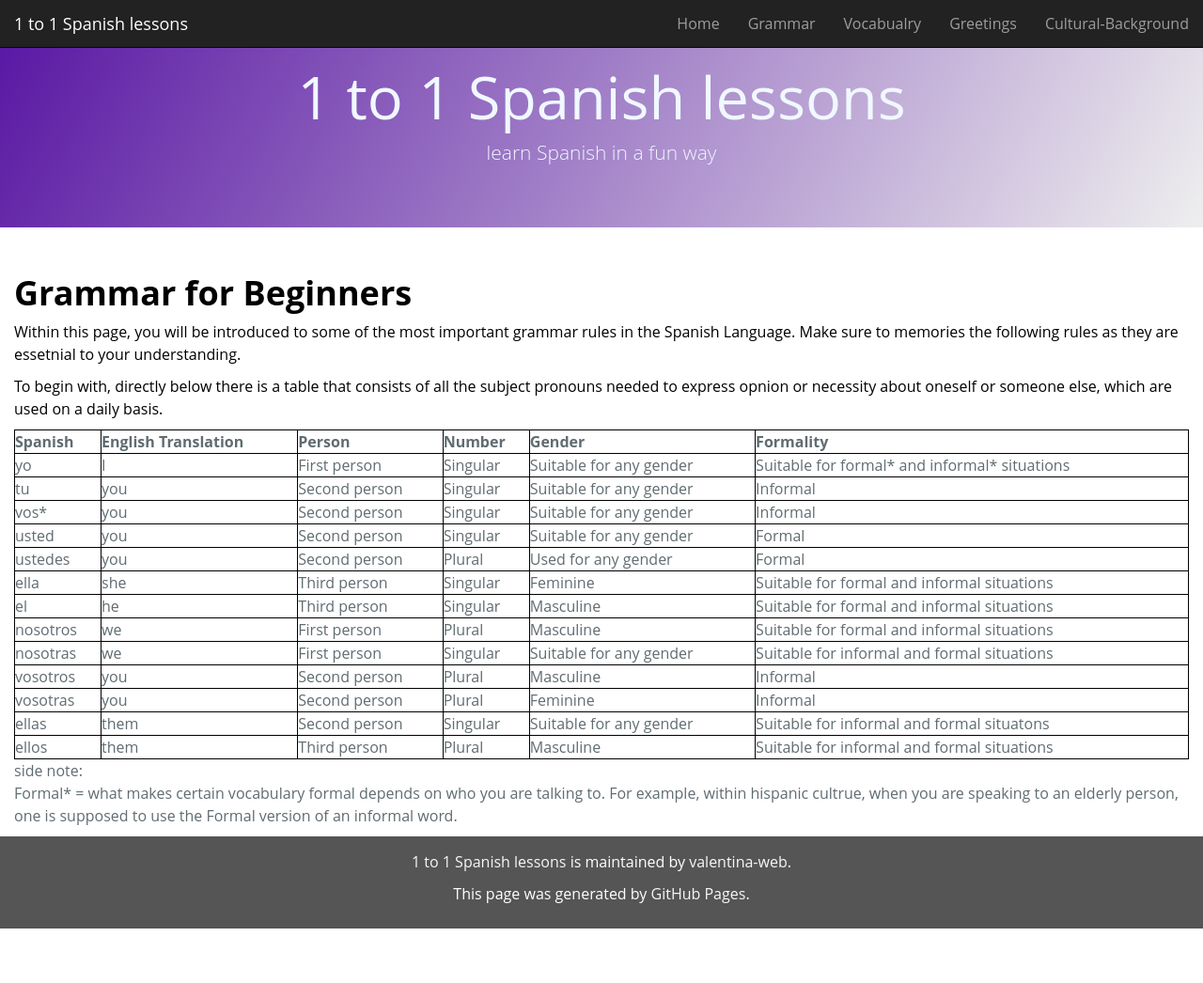
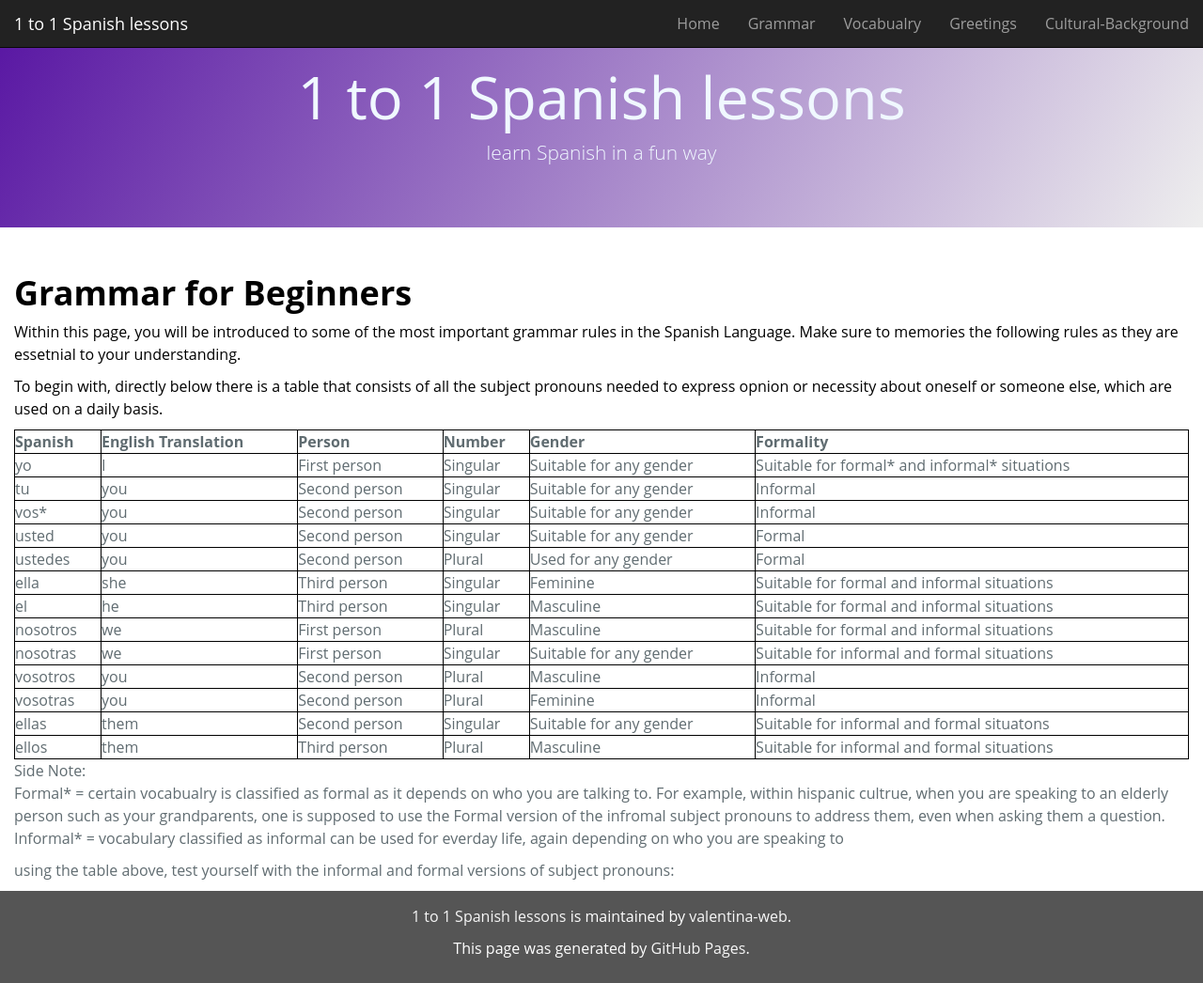
Before and after one commit to valentina-web/SML5202-2020-Final-Valentina, a Jekyll site: the page built from page2.md, in a window 1280 px wide and 1046 px high. Shown: the whole window at 94% size. Built offline with Jekyll 4.4.1, drawn with Linux system fonts in a browser that asks for light colours; our own code applies the rules of GitHub Pages for plain Markdown files.

Commit message:
Update page2.md

```diff
--- a/page2.md
+++ b/page2.md
@@ -129,4 +129,8 @@ table, th, td {
  </tr>
 </table>
 
-<p>side note:<br> Formal* = what makes certain vocabulary formal depends on who you are talking to. For example, within hispanic cultrue, when you are speaking to an elderly person, one is supposed to use the Formal version of an informal word.</P>
+
+<p>Side Note:<br> Formal* = certain vocabualry is classified as formal as it depends on who you are talking to. For example, within hispanic cultrue, when you are speaking to an elderly person such as your grandparents, one is supposed to use the Formal version of the infromal subject pronouns to address them, even when asking them a question.<br> Informal* = vocabulary classified as informal can be used for everday life, again depending on who you are speaking to</P>
+
+
+<p> using the table above, test yourself with the informal and formal versions of subject pronouns:
```
